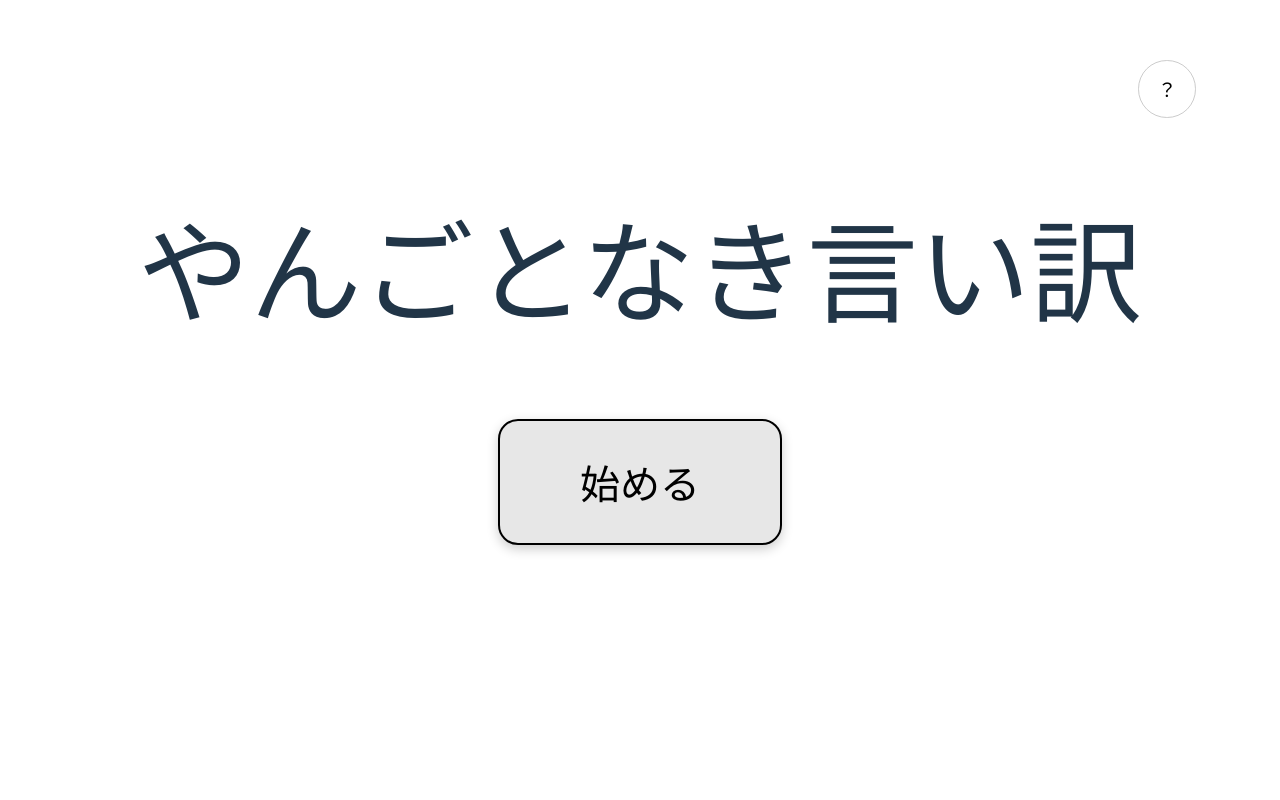
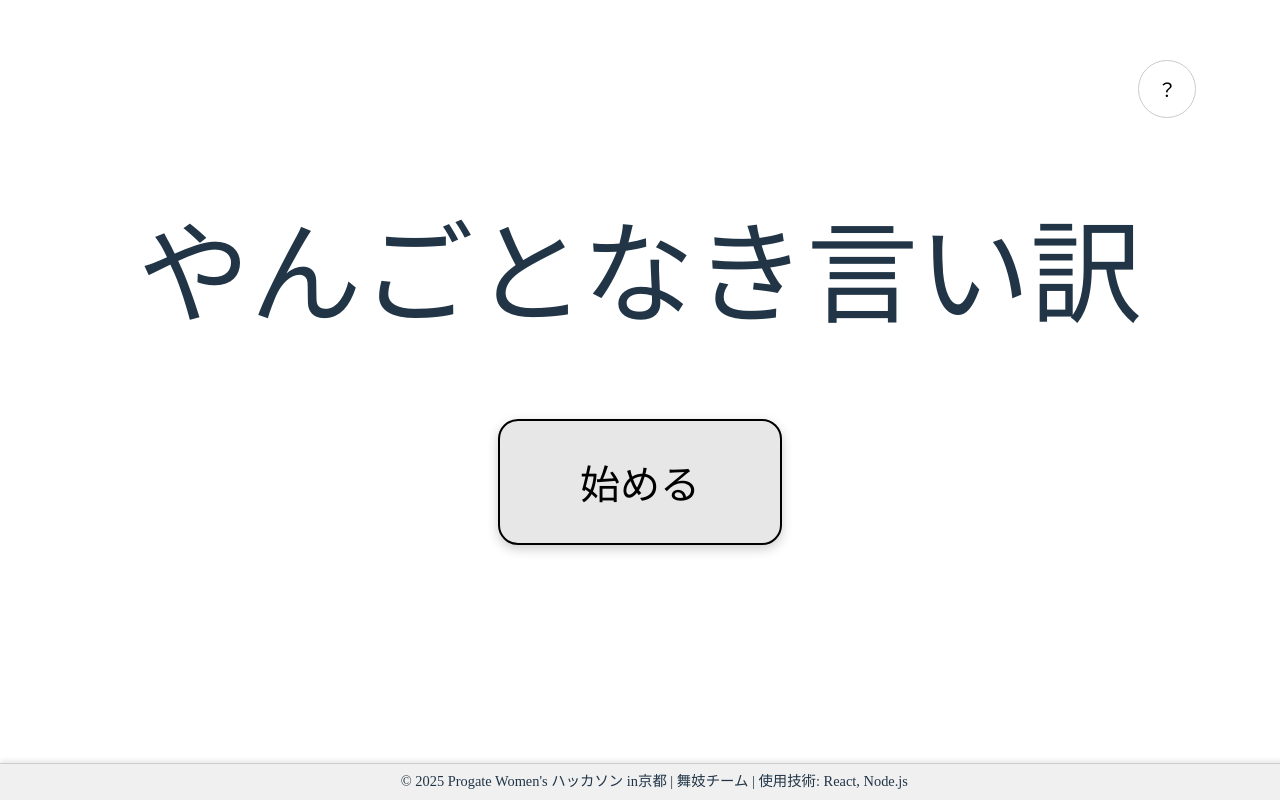
Before and after one commit to mimiyako3/iiwake, a React (Vite) app in the folder frontend/my-app/: page / in a window 1280 px wide. Built offline with nearby package versions, Linux system fonts and the light colour scheme.

Commit message:
Footer.jsx追加、全ページフッター追加

```diff
--- /dev/null
+++ b/frontend/my-app/src/components/Footer.jsx
@@ -0,0 +1,26 @@
+import React from 'react';
+
+function Footer() {
+  return (
+    <footer
+      style={{
+        position: 'fixed',
+        bottom: 0,
+        left: 0,
+        width: '100%',
+        backgroundColor: '#f0f0f0',
+        borderTop: '1px solid #ccc',
+        padding: '0.5em 1em',
+        textAlign: 'center',
+        fontSize: '0.9em',
+        fontFamily: "'Yu Mincho', 'Hiragino Mincho Pro', serif",
+        boxShadow: '0 -2px 5px rgba(0,0,0,0.1)',
+        zIndex: 100,
+      }}
+    >
+      © 2025 Progate Women's ハッカソン in京都 | 舞妓チーム | 使用技術: React, Node.js
+    </footer>
+  );
+}
+
+export default Footer;
--- a/frontend/my-app/src/components/HistoryPage.jsx
+++ b/frontend/my-app/src/components/HistoryPage.jsx
@@ -2,6 +2,7 @@ import React, { useState, useEffect } from 'react';
 import ExcuseHistory from './ExcuseHistory';
 import styles from '../styles/MainPage.module.css';
 import { Link } from 'react-router-dom';
+import Footer from './Footer.jsx';
 
 function HistoryPage() {
   const [history, setHistory] = useState([]);
@@ -22,6 +23,7 @@ function HistoryPage() {
       <br />
       <Link to="/" style={{ marginRight: '2em' }}>スタートページへ</Link>
       <Link to="/main">メインページへ</Link>
+      <Footer />
     </div>
   );
 }
--- a/frontend/my-app/src/components/MainPage.jsx
+++ b/frontend/my-app/src/components/MainPage.jsx
@@ -3,6 +3,7 @@ import InputForm from './InputForm';
 import ExcuseDisplay from './ExcuseDisplay';
 import styles from '../styles/MainPage.module.css';
 import { Link } from 'react-router-dom';
+import Footer from './Footer.jsx';
 
 function MainPage() {
   const [excuse, setExcuse] = useState('');
@@ -58,6 +59,7 @@ const generateExcuse = useCallback(async (input) => {
       {error && <p className={styles.errorMessage}>エラー: {error}</p>}
       <ExcuseDisplay excuse={excuse} />
       <InputForm onSubmit={generateExcuse} />
+      <Footer />
     </div>
   );
 }
--- a/frontend/my-app/src/components/start.jsx
+++ b/frontend/my-app/src/components/start.jsx
@@ -1,6 +1,7 @@
 import React, { useState, useEffect, useRef } from 'react';
 import { useNavigate } from 'react-router-dom';
 import MainPage from './MainPage.jsx';
+import Footer from './Footer.jsx';
 
 function StartButton() {
   const navigate = useNavigate();
@@ -100,6 +101,7 @@ function HelpButton() {
   );
 }
 
+
 function StartPage() {
   return (
     <div
@@ -159,6 +161,7 @@ function StartPage() {
       {/* 下部ボタン */}
       <StartButton />
     </div>
+      <Footer />
     </div>
   );
 }
```
